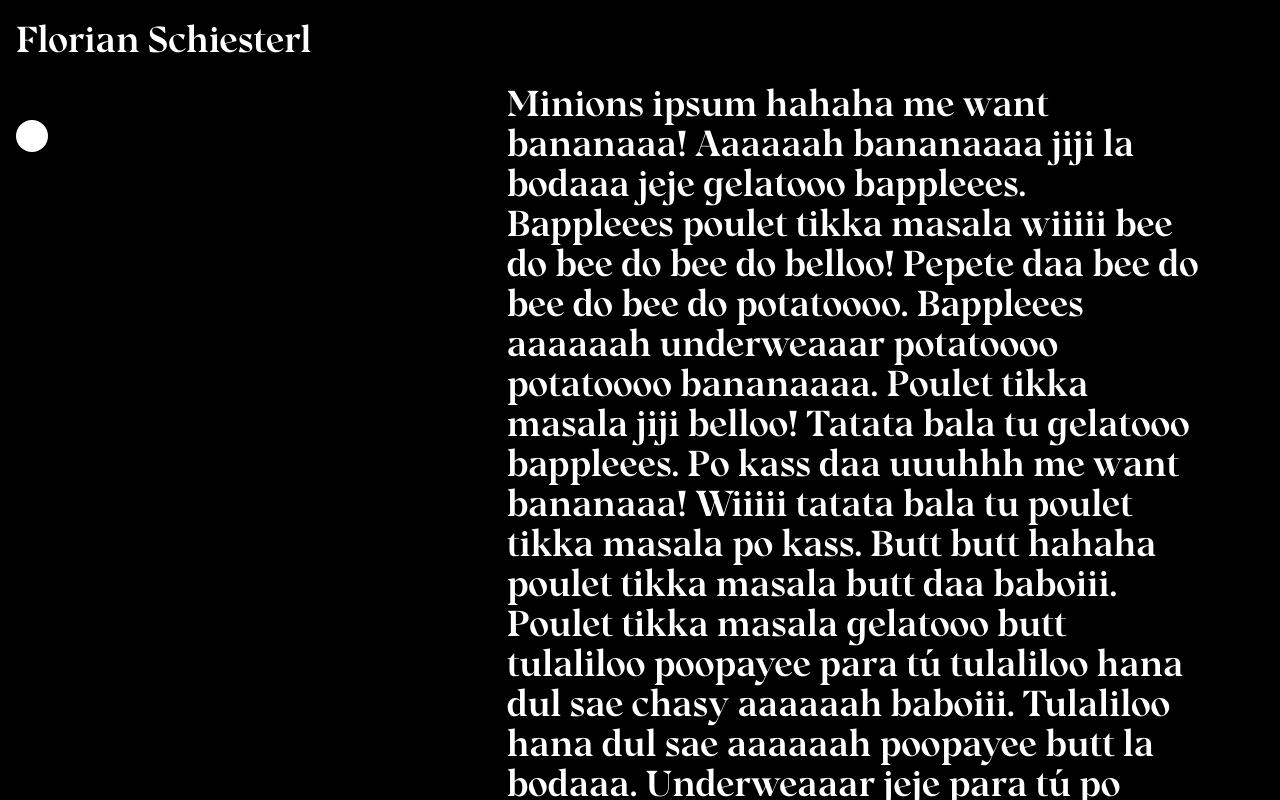
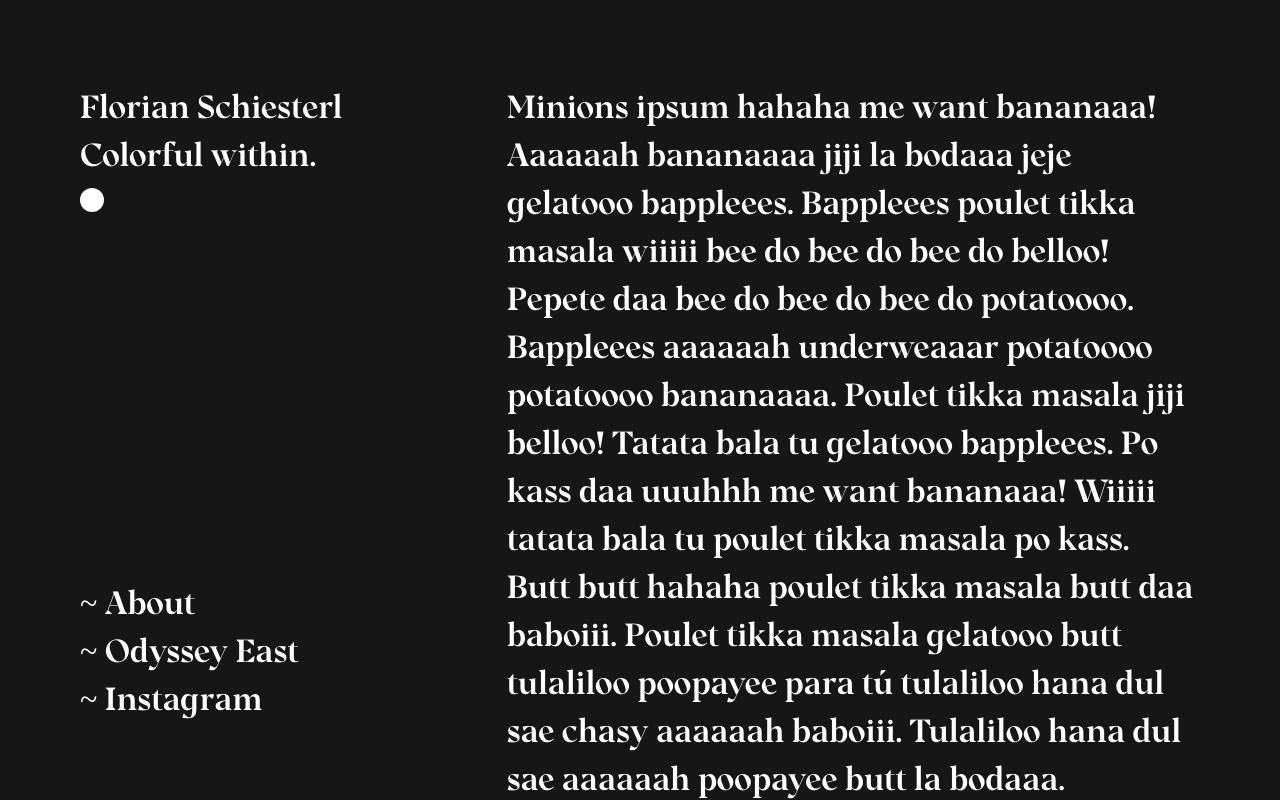
Before and after one commit to florianschiesterl/website-gatsby, a Gatsby site: page / in a window 1280 px wide. Shown: the top 800 px of the page. Built offline with nearby package versions, Linux system fonts and the light colour scheme; Gatsby itself is replaced by a stand-in of ours.

Commit message:
Add styles

```diff
--- a/package.json
+++ b/package.json
@@ -17,6 +17,7 @@
   "license": "0BSD",
   "dependencies": {
     "autoprefixer": "^10.0.4",
+    "classnames": "^2.2.6",
     "gatsby": "^2.26.1",
     "gatsby-plugin-image": "^0.3.0",
     "gatsby-plugin-netlify": "^2.7.0",
--- a/src/components/Headline.js
+++ /dev/null
@@ -1,11 +0,0 @@
-import React from "react";
-
-function Headline(props) {
-  return (
-    <h1 className="pb-10 text-black dark:text-white text-4xl spring transition-colors duration-1000">
-      {props.children}
-    </h1>
-  );
-}
-
-export default Headline;
--- a/src/components/Spinner.js
+++ b/src/components/Spinner.js
@@ -3,7 +3,7 @@ import React from "react";
 function Spinner(props) {
   return (
     <svg
-      className="text-white animate-spin justify-center items-center"
+      className={props.className}
       width="95px"
       height="34px"
       viewBox="0 0 95 34"
--- a/src/pages/index.js
+++ b/src/pages/index.js
@@ -1,7 +1,7 @@
 import React, { useEffect, useState } from "react";
-import Headline from "../components/Headline";
 import Spinner from "../components/Spinner";
 import { Link } from "gatsby";
+import classNames from "classnames";
 
 const IndexPage = () => {
   const [isDark, setDarkmode] = useState(true);
@@ -10,22 +10,27 @@ const IndexPage = () => {
     document.querySelector("html").classList.add("dark");
   }, []); // empty dependencies array means "run this once on first mount"
 
+  const classesText = classNames(
+    "block text-black dark:text-white text-base spring transition-colors duration-1000 leading-normal"
+  );
+
   return (
     <main className="h-screen w-screen bg-black">
       <title>Home Page</title>
       <div className="absolute z-20 top-1/2 left-1/2 -ml-10 -mt-2 items-center animate-fadeout">
-        <Spinner />
+        <Spinner className="text-white animate-spin justify-center items-center" />
       </div>
       <div className="h-screen animate-fadein">
-        <section className="bg-white dark:bg-black w-1/3 h-full p-4 fixed spring transition-colors duration-1000">
+        <section className="bg-white dark:bg-black w-1/3 h-full p-4 fixed spring transition-colors duration-1000 p-20">
           <nav>
-            <Link className="" to="/">
-              <Headline>Florian Schiesterl</Headline>
+            <Link to="/">
+              <h1 className={classesText}>Florian Schiesterl</h1>
             </Link>
+            <h2 className={classesText}>Colorful within.</h2>
             <button
               aria-label="Toggle Darkmode"
               type="button"
-              className="my-6 w-8 h-8 block transform spring transition-all duration-500 hover:scale-125 bg-black dark:bg-white rounded-full"
+              className="mt-3 w-6 h-6 block bg-black dark:bg-white rounded-full transform spring duration-200 hover:scale-150"
               onClick={() => {
                 if (isDark) {
                   document.querySelector("html").classList.remove("dark");
@@ -35,13 +40,24 @@ const IndexPage = () => {
                   setDarkmode(true);
                 }
               }}
-            />
+            ></button>
+          </nav>
+          <nav className="bottom-20 left-20 absolute">
+            <Link className={classesText} to="/">
+              ~ About
+            </Link>
+            <Link className={classesText} to="/">
+              ~ Odyssey East
+            </Link>
+            <Link className={classesText} to="/">
+              ~ Instagram
+            </Link>
           </nav>
         </section>
 
         <section className="bg-white dark:bg-black ml-1/3 w-2/3 spring transition-colors duration-1000">
           <div className="p-20">
-            <p className="text-black dark:text-white text-4xl spring transition-colors duration-1000">
+            <p className={classesText}>
               Minions ipsum hahaha me want bananaaa! Aaaaaah bananaaaa jiji la
               bodaaa jeje gelatooo bappleees. Bappleees poulet tikka masala
               wiiiii bee do bee do bee do belloo! Pepete daa bee do bee do bee
--- a/tailwind.config.js
+++ b/tailwind.config.js
@@ -2,7 +2,14 @@ module.exports = {
   purge: ["./src/**/*.html", "./src/**/*.js"],
   darkMode: "class", // or 'media' or 'class'
   theme: {
+    fontSize: {
+      base: "2em",
+      xl: "10em",
+    },
     extend: {
+      colors: {
+        black: "#161617",
+      },
       spacing: {
         "1/3": "33.333333%",
       },
@@ -10,8 +17,8 @@ module.exports = {
         fadeout: {
           "0%": { opacity: 1, transform: "scale(1)" },
           "55%": { opacity: 1, transform: "scale(1)" },
-          "60%": { opacity: 0, transform: "scale(0.6)" },
-          "100%": { opacity: 0, transform: "scale(0.6)" },
+          "60%": { opacity: 0, transform: "scale(0)" },
+          "100%": { opacity: 0, transform: "scale(0)" },
         },
 
         fadein: {
```
Also changed, not shown: 1 other file.
